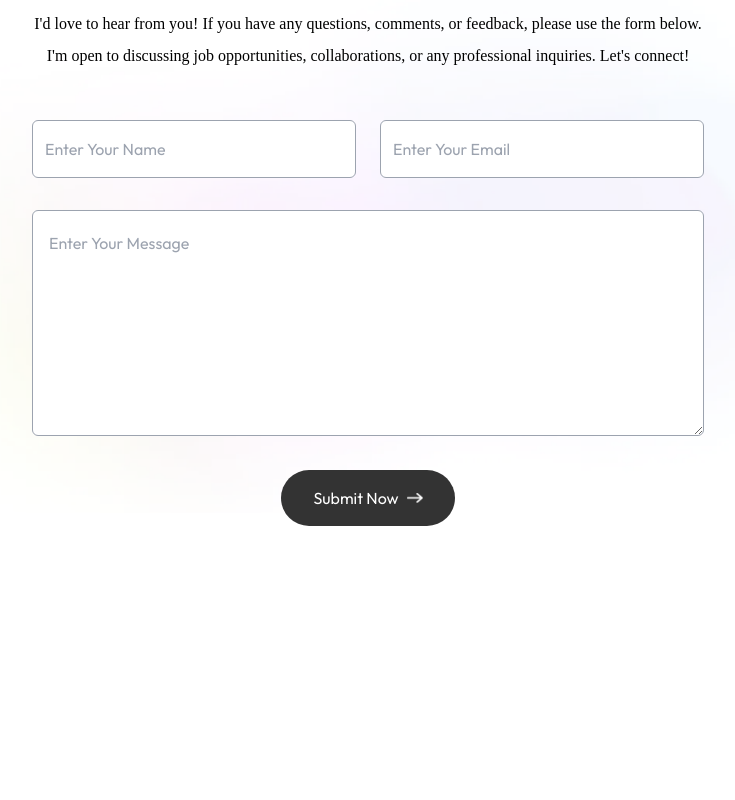
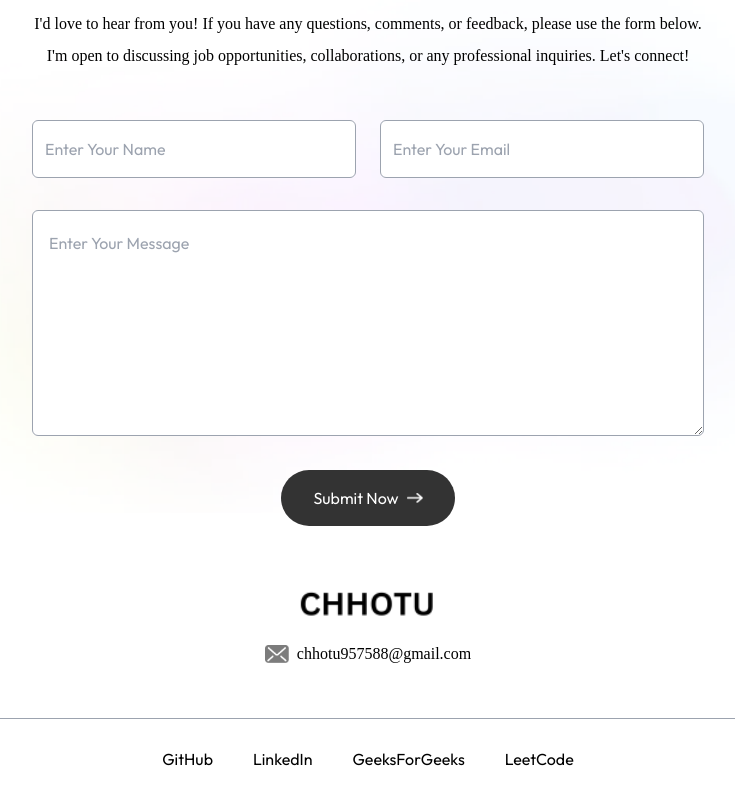
Before and after one commit to chhotugoud7/Portfolio-2025, a Next.js app: page / in a window 1280 px wide. Shown: the part 3562-4362 px from the top of the page, without its empty margins (272-1007 px from the left). Before the commit the page ends 4144 px from the top, so only its background shows below. Built offline with nearby package versions, Linux system fonts and the light colour scheme; a web font is replaced by a local one.

Commit message:
Footer section is added

```diff
--- /dev/null
+++ b/app/components/Footer.jsx
@@ -0,0 +1,77 @@
+import { assets } from '@/assets/assets';
+import Image from 'next/image';
+import React from 'react';
+
+const Footer = () => {
+    const copyEmailToClipboard = () => {
+        navigator.clipboard.writeText('chhotu957588@gmail.com');
+        alert('Email copied to clipboard!');
+    };
+
+    return (
+        <div>
+            <div className="text-center">
+                <Image src={assets.logo} alt="Logo" className="w-36 mx-auto mb-2" />
+
+                <div
+                    className="w-max flex items-center gap-2 mx-auto cursor-pointer hover:text-blue-500 transition-all duration-300"
+                    onClick={copyEmailToClipboard}
+                    title="Click to copy email"
+                >
+                    <Image src={assets.mail_icon} alt="Mail Icon" className="w-6" />
+                    <span className="font-Ovo">chhotu957588@gmail.com</span>
+                </div>
+
+                <div className="text-center sm:flex items-center justify-center border-t border-gray-400 mx-[10%] mt-12 py-6">
+                    <ul className="flex items-center gap-10 justify-center mt-4 sm:mt-0">
+                        <li className="font-Ovo cursor-pointer transition-colors duration-300 hover:text-black hover:underline">
+                            <a
+                                target="_blank"
+                                href="https://github.com/chhotugoud7"
+                                rel="noopener noreferrer"
+                                className="hover:text-gray-900"
+                            >
+                                GitHub
+                            </a>
+                        </li>
+
+                        <li className="font-Ovo cursor-pointer transition-colors duration-300 hover:text-blue-600 hover:underline">
+                            <a
+                                target="_blank"
+                                href="https://www.linkedin.com/in/chhotu-goud-linkdin/"
+                                rel="noopener noreferrer"
+                                className="hover:text-blue-600"
+                            >
+                                LinkedIn
+                            </a>
+                        </li>
+
+                        <li className="font-Ovo cursor-pointer transition-colors duration-300 hover:text-green-500 hover:underline">
+                            <a
+                                target="_blank"
+                                href="https://www.geeksforgeeks.org/user/chhotu957mm/"
+                                rel="noopener noreferrer"
+                                className="hover:text-green-500"
+                            >
+                                GeeksForGeeks
+                            </a>
+                        </li>
+
+                        <li className="font-Ovo cursor-pointer transition-colors duration-300 hover:text-orange-500 hover:underline">
+                            <a
+                                target="_blank"
+                                href="https://leetcode.com/u/Chhotugoud/"
+                                rel="noopener noreferrer"
+                                className="hover:text-orange-500"
+                            >
+                                LeetCode
+                            </a>
+                        </li>
+                    </ul>
+                </div>
+            </div>
+        </div>
+    );
+};
+
+export default Footer;
--- a/app/page.js
+++ b/app/page.js
@@ -5,6 +5,7 @@
 import Skills from "./components/Skills";
 import Projects from "./components/Projects";
 import Contact from "./components/Contact";
+import Footer from "./components/Footer";
 
 export default function Home() {
   return (
@@ -15,6 +16,7 @@
     <Skills />
     <Projects/>
     <Contact/>
+    <Footer/>
 
     </>
   );
```
